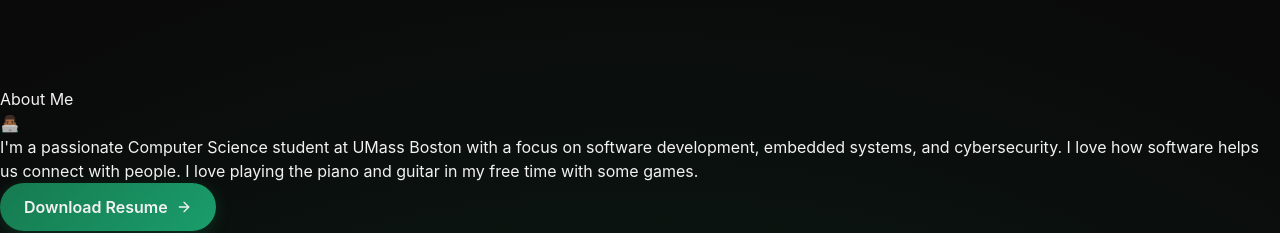
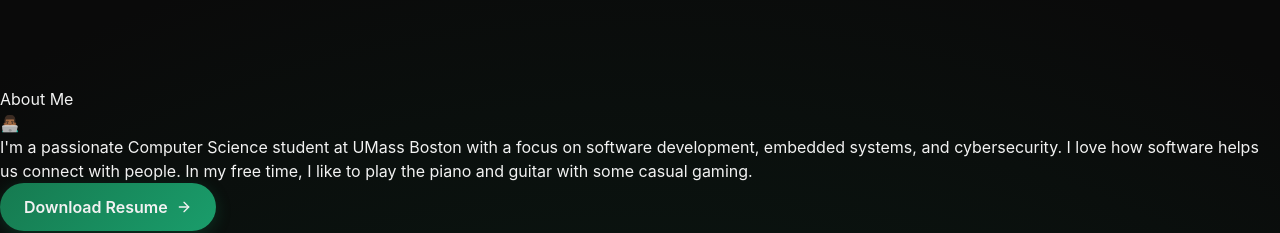
Before and after one commit to rickybr34/websiteportfolio, a React (Vite) app in the folder portfolio/client/: page / in a window 1280 px wide. Shown: the part 1360-1593 px from the top of the page. Built offline with nearby package versions, Linux system fonts and the light colour scheme.

Commit message:
Add Vercel Analytics and update About section
- Add Vercel Analytics for website tracking
- Update About component content

```diff
--- a/portfolio/client/src/App.jsx
+++ b/portfolio/client/src/App.jsx
@@ -1,4 +1,5 @@
 import { BrowserRouter, Routes, Route } from 'react-router-dom'
+import { Analytics } from '@vercel/analytics/react'
 import { Home } from './pages/Home'
 import { NotFound } from './pages/NotFound'
 
@@ -9,6 +10,7 @@ function App() {
         <Route index element={<Home />} />
         <Route path="*" element={<NotFound />} />
       </Routes>
+      <Analytics />
     </BrowserRouter>
   )
 }
--- a/portfolio/client/src/components/About.jsx
+++ b/portfolio/client/src/components/About.jsx
@@ -55,7 +55,7 @@ export const About = () => {
               I'm a passionate Computer Science student at UMass Boston
               with a focus on software development, embedded systems, and cybersecurity.
               I love how software helps us connect with people.
-              I love playing the piano and guitar in my free time with some games.
+              In my free time, I like to play the piano and guitar with some casual gaming.
             </p>
           </div>
         </div>
--- a/portfolio/package.json
+++ b/portfolio/package.json
@@ -13,6 +13,7 @@
     "@emailjs/browser": "^4.4.1",
     "@radix-ui/react-toast": "^1.2.15",
     "@tailwindcss/vite": "^4.1.17",
+    "@vercel/analytics": "^1.5.0",
     "class-variance-authority": "^0.7.1",
     "clsx": "^2.1.1",
     "framer-motion": "^12.23.24",
```
Also changed, not shown: 1 other file (tests, documents, lock files or other folders).
